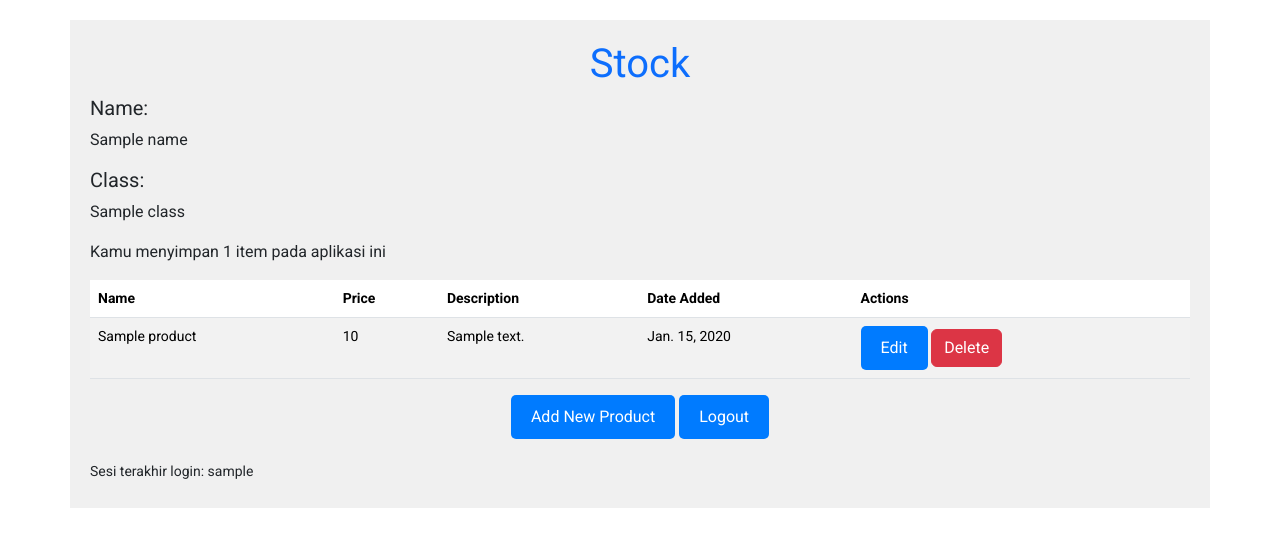
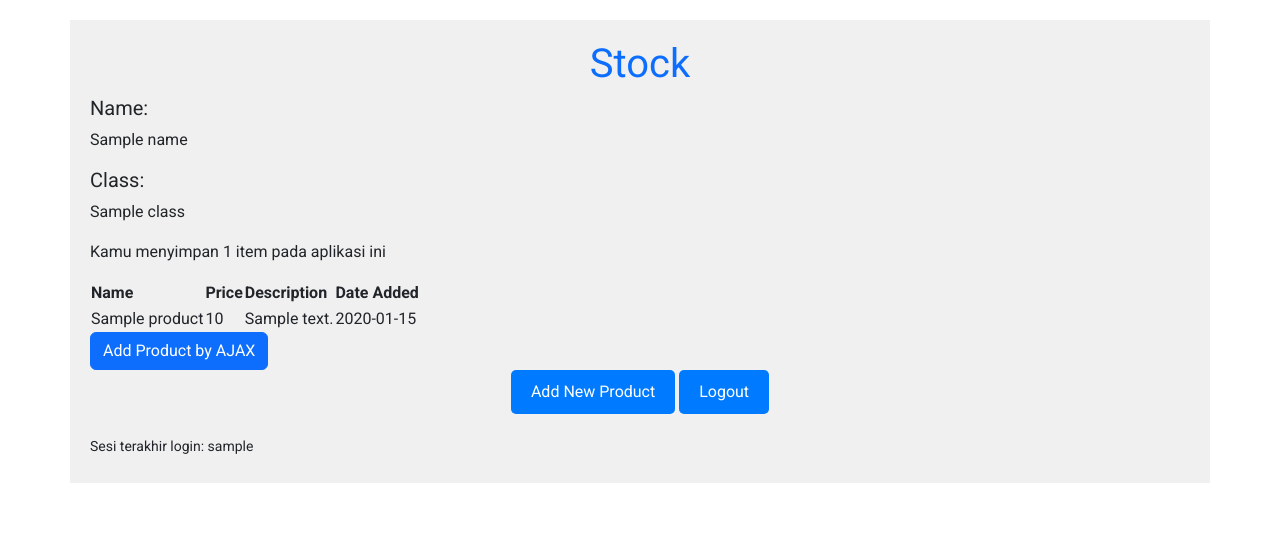
Before and after one commit to AlifaMuhammad/stock, a Django app: template main/templates/main.html in a window 1280 px wide. Shown: the top 547 px of the page. Run offline with Django 4.2, Linux system fonts and the light colour scheme; tables that the repository leaves empty hold one stand-in row (values such as "Sample post"); the template is opened without the code that fills it: values that come from a table or form of the project are taken from there, most other values are stand-ins (such as "Sample title", 1, 10 or a date in 2020).

Commit message:
menyelesaikan tugas 6

```diff
--- a/main/templates/main.html
+++ b/main/templates/main.html
@@ -40,35 +40,40 @@
             </div>
         </div>
 
-        <table class="table table-striped" style="font-size: 14px;">
-            <thead>
-                <tr>
-                    <th>Name</th>
-                    <th>Price</th>
-                    <th>Description</th>
-                    <th>Date Added</th>
-                    <th>Actions</th>
-                </tr>
-            </thead>
-            <tbody>
-                {% for product in products %}
-                    <tr>
-                        <td>{{product.name}}</td>
-                        <td>{{product.price}}</td>
-                        <td>{{product.description}}</td>
-                        <td>{{product.date_added}}</td>
-                        <td>
-                            <a href="{% url 'main:edit_product' product.pk %}" class="btn btn-custom mr-2">
-                                Edit
-                            </a>
-                            <a href="{% url 'main:delete_product' product.pk %}" class="btn btn-danger">
-                                Delete
-                            </a>
-                        </td>
-                    </tr>
-                {% endfor %}
-            </tbody>
-        </table>
+        <table id="product_table"></table>
+        <div class="modal fade" id="exampleModal" tabindex="-1" aria-labelledby="exampleModalLabel" aria-hidden="true">
+            <div class="modal-dialog">
+                <div class="modal-content">
+                    <div class="modal-header">
+                        <h1 class="modal-title fs-5" id="exampleModalLabel">Add New Product</h1>
+                        <button type="button" class="btn-close" data-bs-dismiss="modal" aria-label="Close"></button>
+                    </div>
+                    <div class="modal-body">
+                        <form id="form" onsubmit="return false;">
+                            {% csrf_token %}
+                            <div class="mb-3">
+                                <label for="name" class="col-form-label">Name:</label>
+                                <input type="text" class="form-control" id="name" name="name"></input>
+                            </div>
+                            <div class="mb-3">
+                                <label for="price" class="col-form-label">Price:</label>
+                                <input type="number" class="form-control" id="price" name="price"></input>
+                            </div>
+                            <div class="mb-3">
+                                <label for="description" class="col-form-label">Description:</label>
+                                <textarea class="form-control" id="description" name="description"></textarea>
+                            </div>
+                        </form>
+                    </div>
+                    <div class="modal-footer">
+                        <button type="button" class="btn btn-secondary" data-bs-dismiss="modal">Close</button>
+                        <button type="button" class="btn btn-primary" id="button_add" data-bs-dismiss="modal">Add Product</button>
+                    </div>
+                </div>
+            </div>
+        </div>
+
+        <button type="button" class="btn btn-primary" data-bs-toggle="modal" data-bs-target="#exampleModal">Add Product by AJAX</button>
 
         <div class="text-center">
             <a href="{% url 'main:create_product' %}" class="btn btn-custom" style="font-size: 16px;">
@@ -83,4 +88,42 @@
             <h5 style="font-size: 14px;">Sesi terakhir login: {{ last_login }}</h5>
         </div>
     </div>
+    <script>
+        async function getProducts() {
+            return fetch("{% url 'main:get_product_json' %}").then((res) => res.json())
+        }
+        async function refreshProducts() {
+        document.getElementById("product_table").innerHTML = ""
+        const products = await getProducts()
+        let htmlString = `<tr>
+            <th>Name</th>
+            <th>Price</th>
+            <th>Description</th>
+            <th>Date Added</th>
+        </tr>`
+        products.forEach((item) => {
+            htmlString += `\n<tr>
+            <td>${item.fields.name}</td>
+            <td>${item.fields.price}</td>
+            <td>${item.fields.description}</td>
+            <td>${item.fields.date_added}</td>
+        </tr>`
+        })
+
+        document.getElementById("product_table").innerHTML = htmlString
+        }
+
+        refreshProducts()
+
+        function addProduct() {
+            fetch("{% url 'main:add_product_ajax' %}", {
+                method: "POST",
+                body: new FormData(document.querySelector('#form'))
+            }).then(refreshProducts)
+
+            document.getElementById("form").reset()
+            return false
+        }
+        document.getElementById("button_add").onclick = addProduct
+    </script>
 {% endblock content %}
--- a/main/urls.py
+++ b/main/urls.py
@@ -9,6 +9,7 @@ from main.views import login_user
 from main.views import logout_user
 from main.views import edit_product
 from main.views import delete_product
+from main.views import get_product_json, add_product_ajax
 
 app_name = 'main'
 
@@ -24,4 +25,6 @@ urlpatterns = [
     path('logout/', logout_user, name='logout'),
     path('edit-product/<int:id>', edit_product, name='edit_product'),
     path('delete/<int:id>', delete_product, name='delete_product'),
+    path('get-product/', get_product_json, name='get_product_json'),
+    path('create-product-ajax/', add_product_ajax, name='add_product_ajax')
 ]
--- a/main/views.py
+++ b/main/views.py
@@ -14,6 +14,7 @@ from django.contrib.auth.decorators import login_required
 import datetime
 from django.http import HttpResponseRedirect
 from django.urls import reverse
+from django.views.decorators.csrf import csrf_exempt
 
 @login_required(login_url='/login')
 def show_main(request):
@@ -112,3 +113,22 @@ def delete_product(request, id):
     product.delete()
     # Kembali ke halaman awal
     return HttpResponseRedirect(reverse('main:show_main'))
+
+def get_product_json(request):
+    product_item = Product.objects.all()
+    return HttpResponse(serializers.serialize('json', product_item))
+
+@csrf_exempt
+def add_product_ajax(request):
+    if request.method == 'POST':
+        name = request.POST.get("name")
+        price = request.POST.get("price")
+        description = request.POST.get("description")
+        user = request.user
+
+        new_product = Product(name=name, price=price, description=description, user=user)
+        new_product.save()
+
+        return HttpResponse(b"CREATED", status=201)
+
+    return HttpResponseNotFound()
```
Also changed, not shown: README.md.
